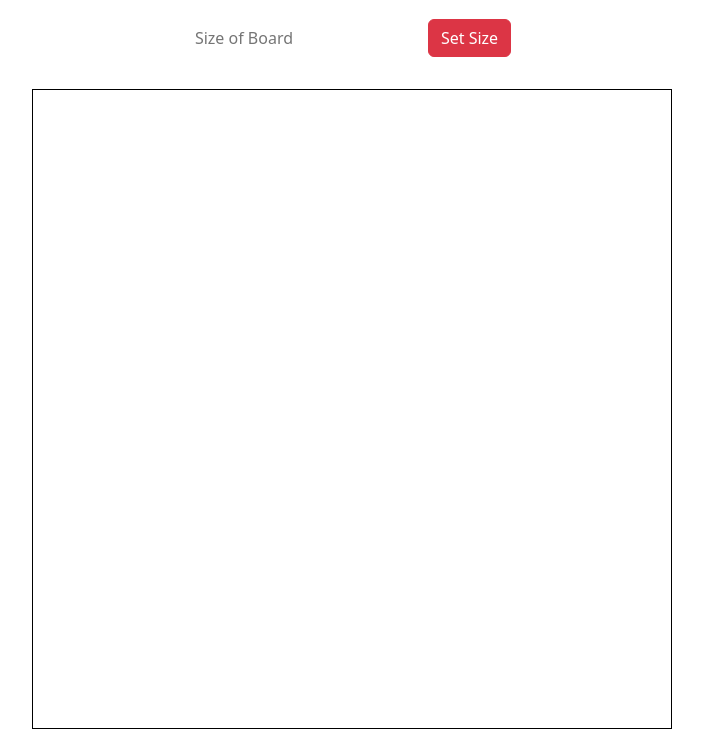
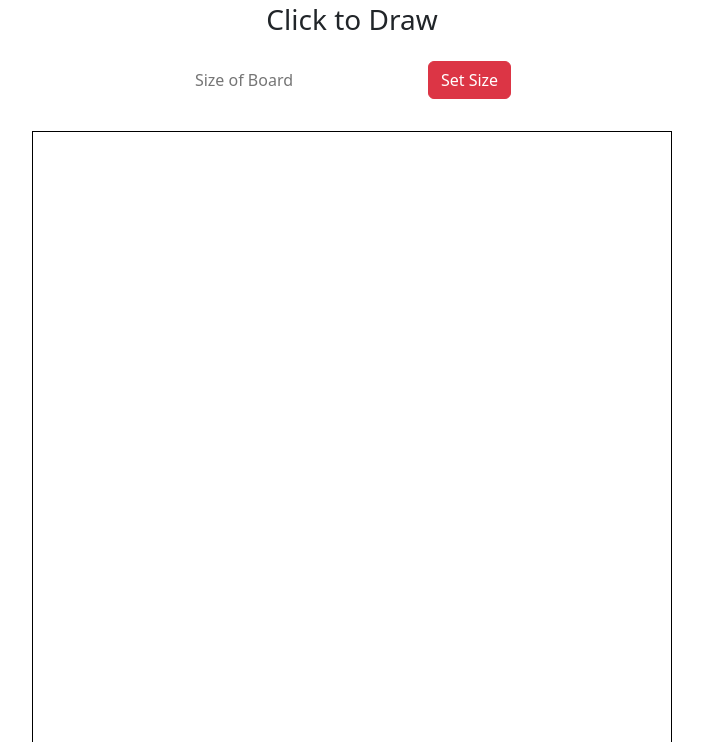
Before and after one commit to jakesturges/Etch-a-Sketch, a plain HTML site: page index.html in a window 1280 px wide. Shown: the part 53-795 px from the top of the page, without its empty margins (288-991 px from the left). Drawn offline with nearby package versions, Linux system fonts and the light colour scheme.

Commit message:
added tag to tell users to click

```diff
--- a/index.html
+++ b/index.html
@@ -10,6 +10,7 @@
 <body>
    <div class="flex-container">
     <h1>Etch-A-Sketch</h1>
+    <h3>Click to Draw</h3>
     <div class="input m-3">
         <input type="text" placeholder="Size of Board" onchange="changeSize(this.value)">
         <button class="btn btn-danger">Set Size</button>
```
